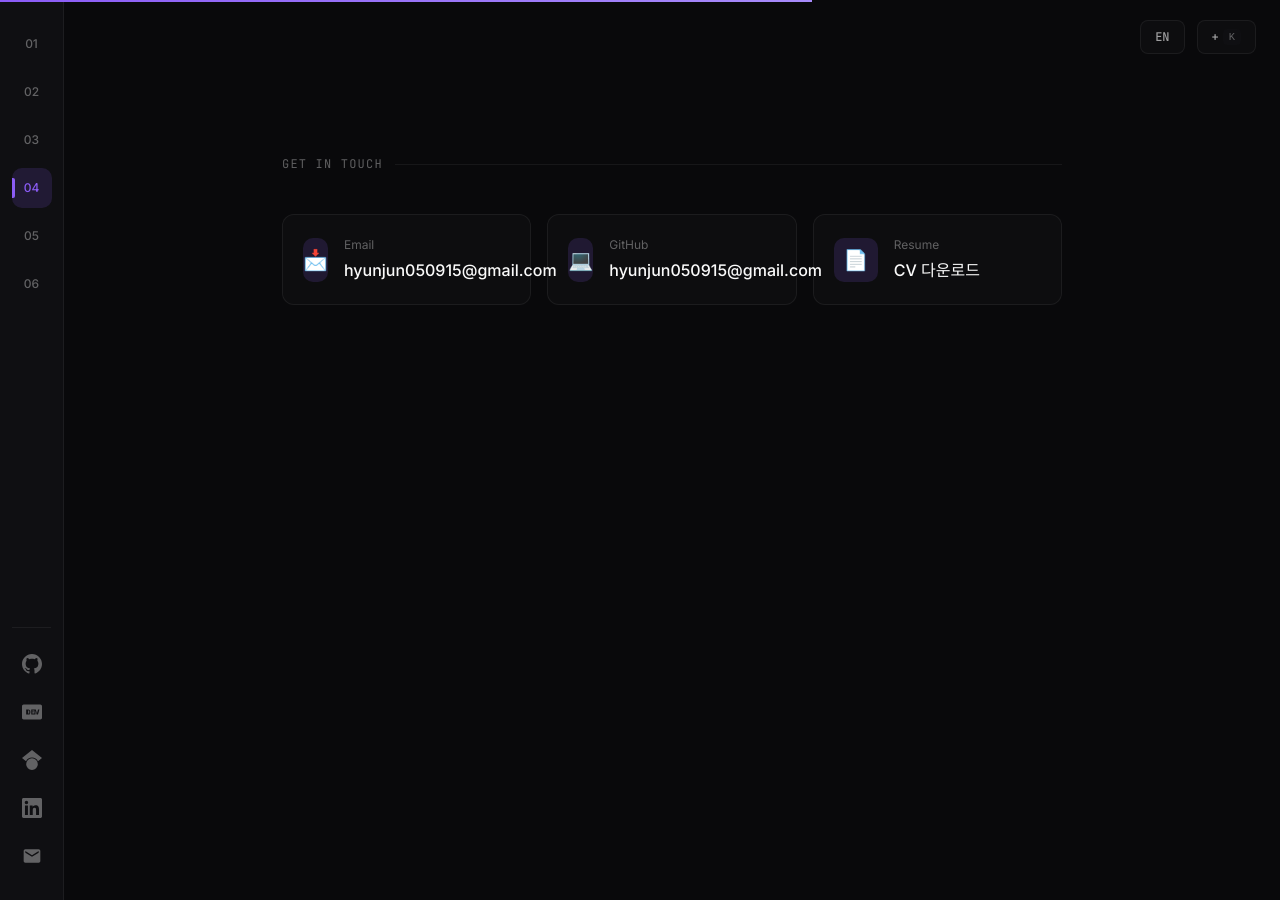
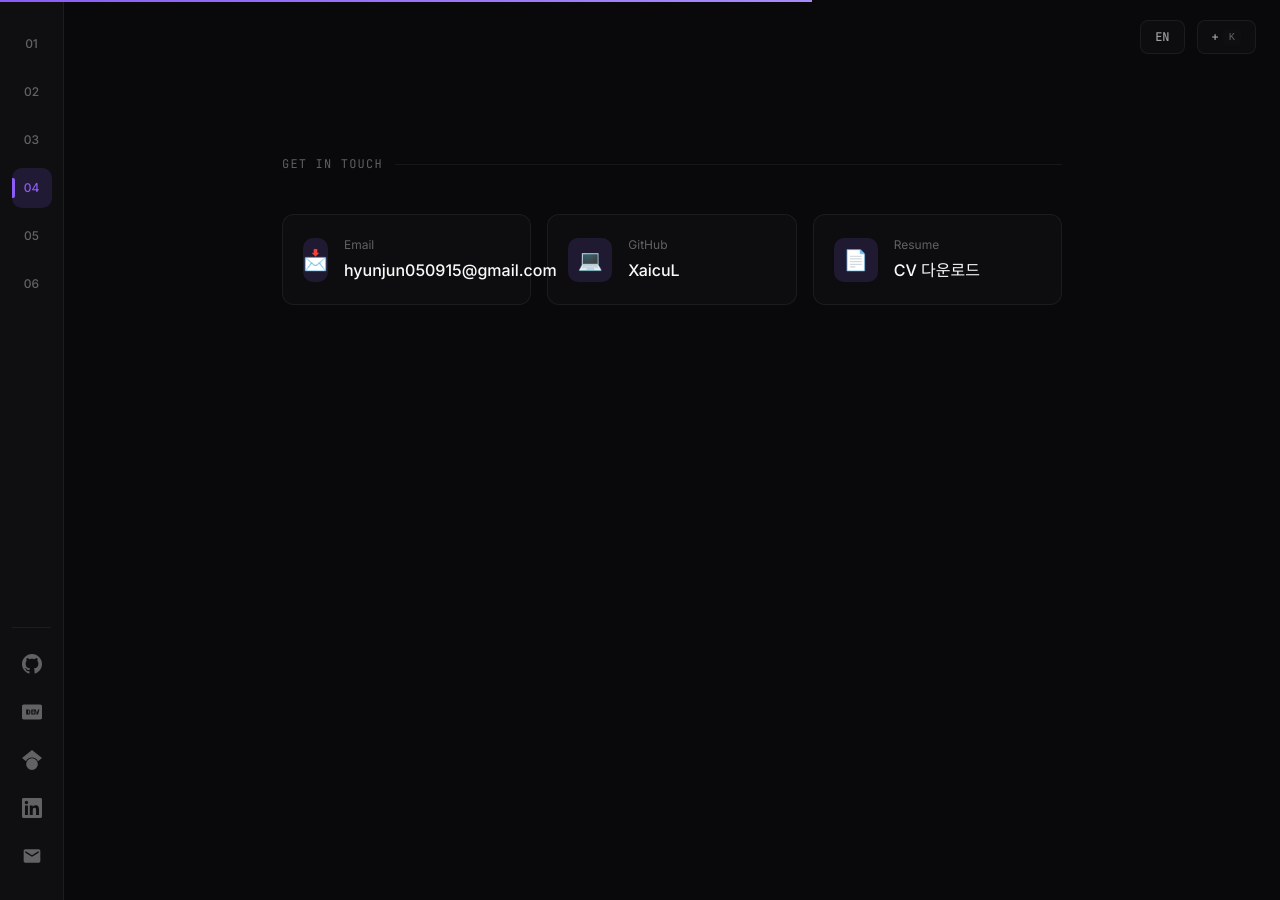
Before and after one commit to XaicuL/XaicuL.github.io, a Jekyll site: the page index.html, which Jekyll copies as it is, in a window 1280 px wide and 900 px high, scrolled down 2920 px. Built offline with Jekyll 4.4.1, drawn with Linux system fonts in a browser that asks for light colours.

Commit message:
Fix: GitHub card showing wrong value (email instead of username)

```diff
--- a/index.html
+++ b/index.html
@@ -168,7 +168,7 @@
                     <div class="contact-icon">💻</div>
                     <div>
                         <div class="contact-label">GitHub</div>
-                        <div class="contact-value">hyunjun050915@gmail.com</div>
+                        <div class="contact-value">XaicuL</div>
                     </div>
                 </a>
                 <a href="cv.pdf" download class="contact-card">
```
